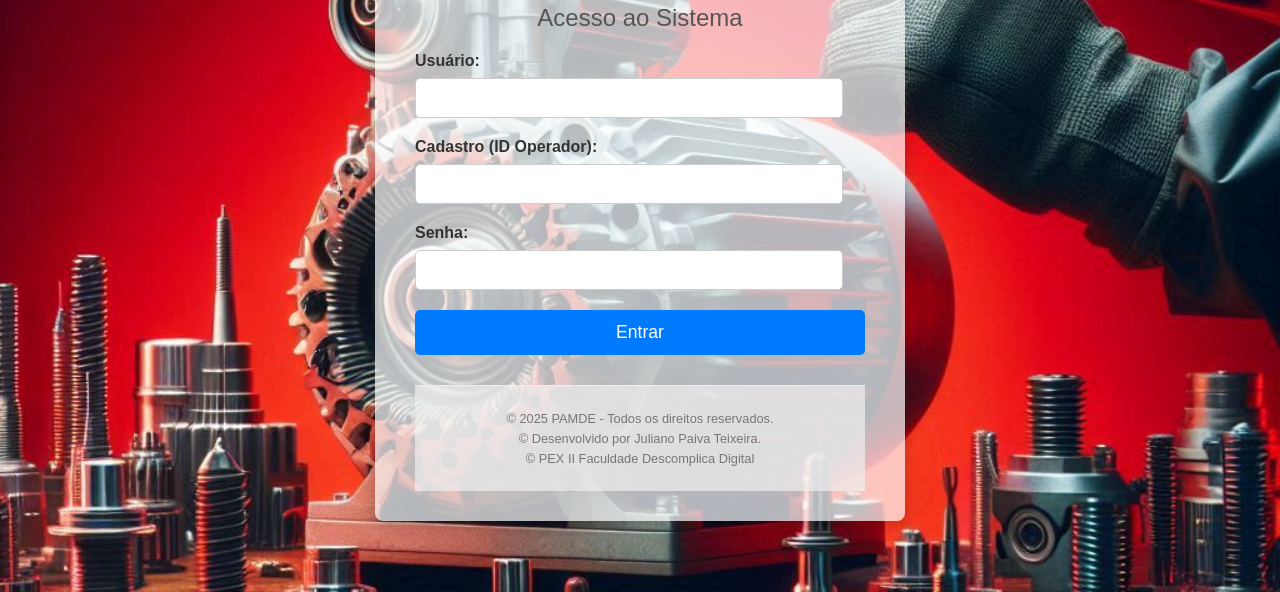
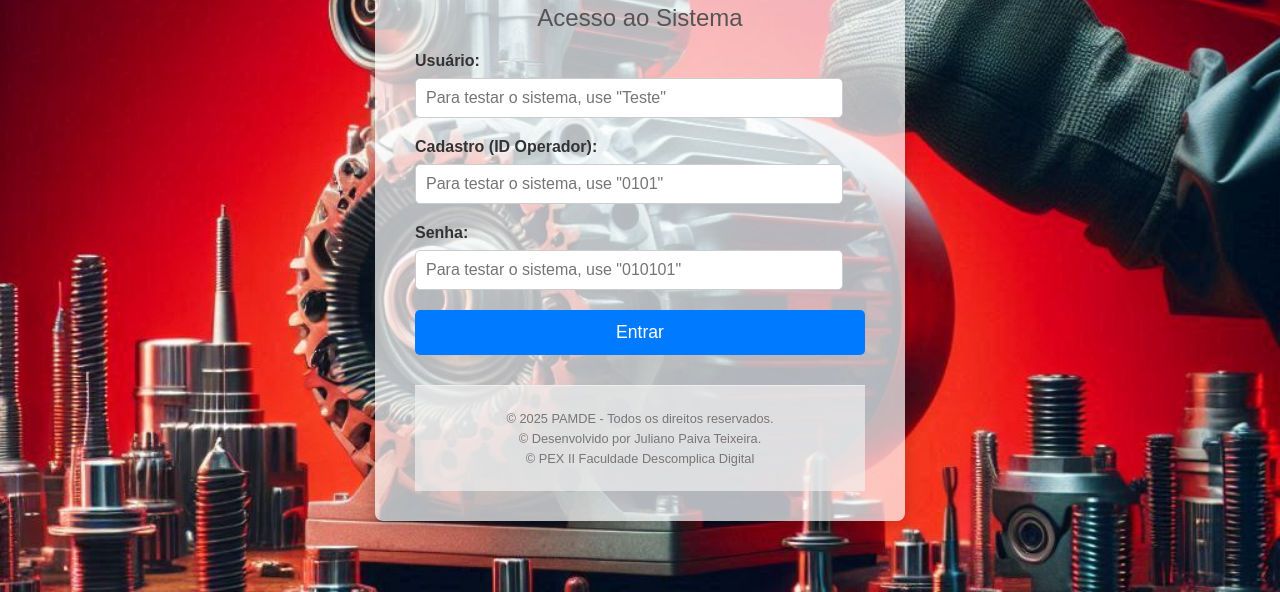
Before and after one commit to JohnnatanKrause/PAMDE, a plain HTML site: page frontend/index.html in a window 1280 px wide. Shown: the part 208-800 px from the top of the page. Drawn offline with Linux system fonts and the light colour scheme.

Commit message:
Criado um login para teste

```diff
--- a/frontend/index.html
+++ b/frontend/index.html
@@ -21,15 +21,15 @@
             <form id="loginForm">
                 <div class="input-group">
                 <label for="usuario">Usuário:</label>
-                        <input type="text" id="usuario" name="usuario" required>
+                <input type="text" id="usuario" name="usuario" required placeholder='Para testar o sistema, use "Teste"'>
                 </div>
                 <div class="input-group">
                 <label for="cadastro">Cadastro (ID Operador):</label>
-                        <input type="text" id="cadastro" name="cadastro" required>
+                <input type="text" id="cadastro" name="cadastro" required placeholder='Para testar o sistema, use "0101"'>
                 </div>
                 <div class="input-group">
                 <label for="senha">Senha:</label>
-                        <input type="password" id="senha" name="senha" required>
+                <input type="password" id="senha" name="senha" required placeholder='Para testar o sistema, use "010101"'>
                 </div>
                 <div id="loginErrorMessage" class="error-message" style="display: none;"></div>
                 <button type="submit" class="btn-login">Entrar</button>
```
Also changed, not shown: frontend/data_source/listadelogins.json (+7 -3 lines), 2 other files. Lines whose indentation alone changed are shown as unchanged.
